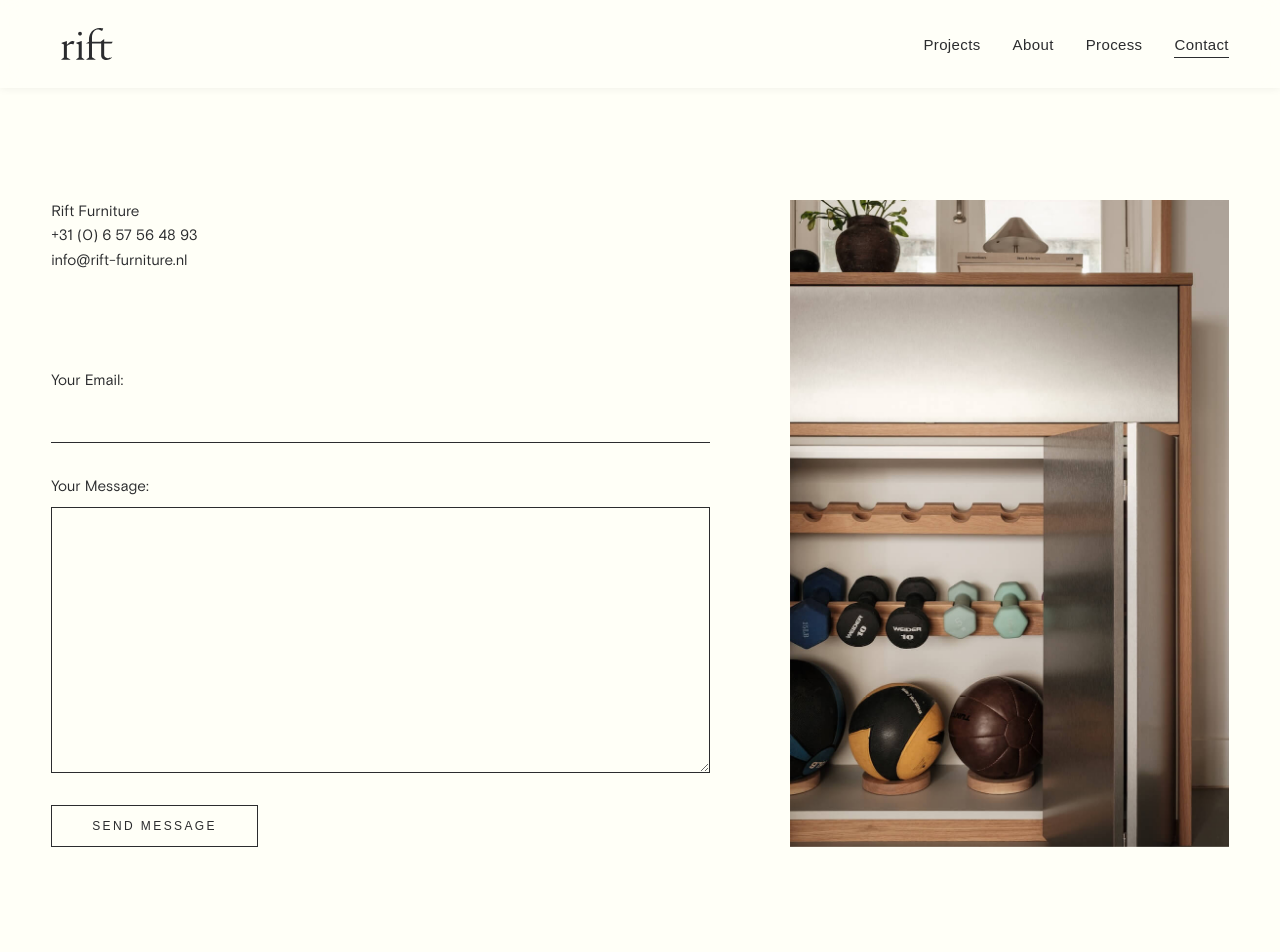
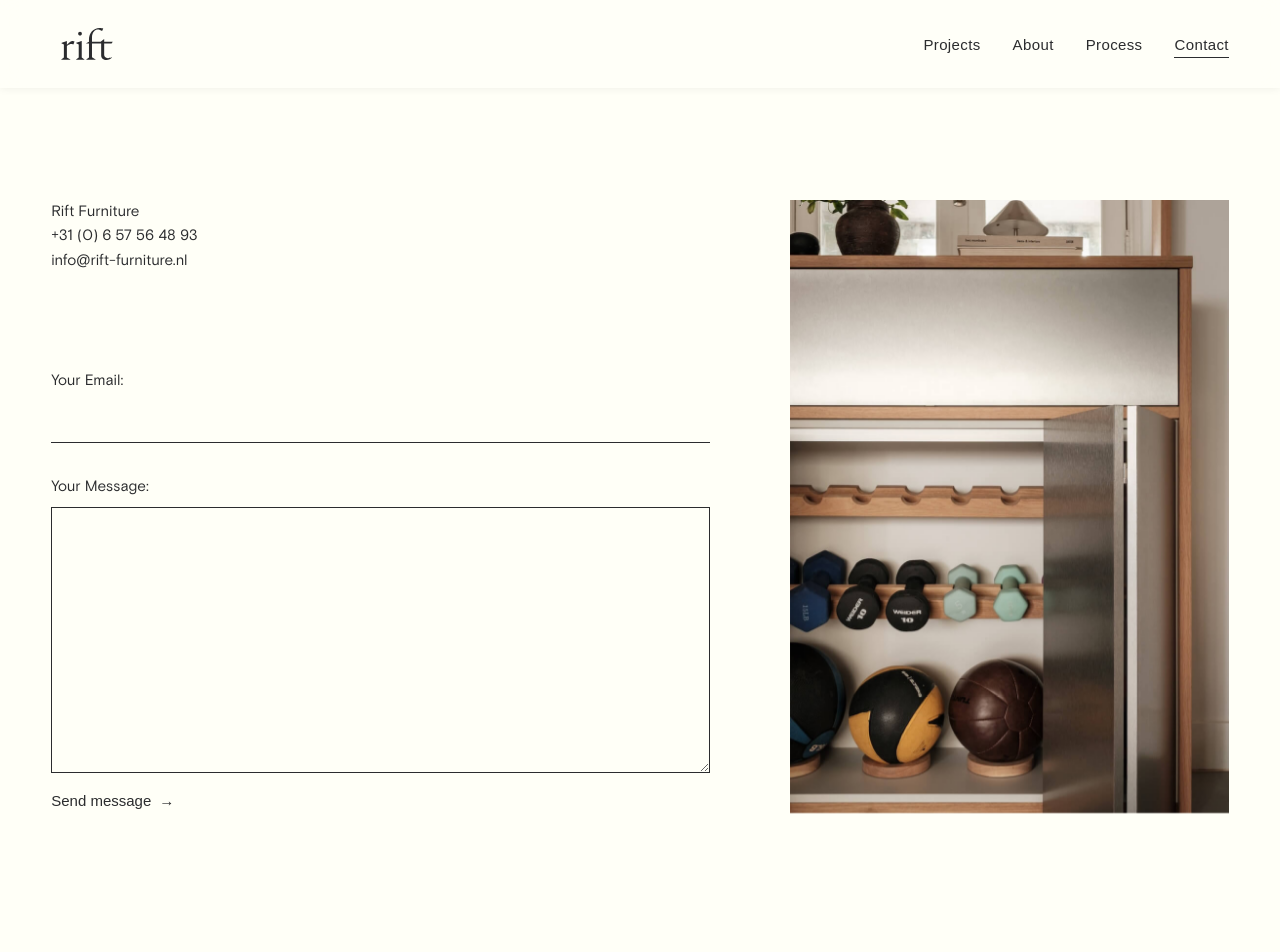
Before and after one commit to Leonvdk/Rift, a Next.js app in the folder apps/web/: page /contact in a window 1280 px wide. Shown: the top 952 px of the page. Built offline with nearby package versions, Linux system fonts and the light colour scheme; a web font is replaced by a local one.

Commit message:
pre presentation

```diff
--- a/apps/web/app/contact/page.tsx
+++ b/apps/web/app/contact/page.tsx
@@ -57,9 +57,15 @@ export default function ContactPage() {
 
                 <button
                   type="submit"
-                  className="self-start border border-aubergine bg-transparent px-10 py-3 text-xs font-medium uppercase tracking-[0.2em] text-aubergine transition-colors duration-300 hover:bg-aubergine hover:text-cream"
+                  className="group -mt-4 inline-flex cursor-pointer items-center gap-2 self-start text-[clamp(0.938rem,1.1vw,1.125rem)] font-medium leading-relaxed transition-opacity duration-300 hover:opacity-60"
                 >
                   Send message
+                  <span
+                    aria-hidden="true"
+                    className="inline-block transition-transform duration-300 ease-out group-hover:translate-x-1"
+                  >
+                    &rarr;
+                  </span>
                 </button>
               </form>
             </FadeIn>
```
